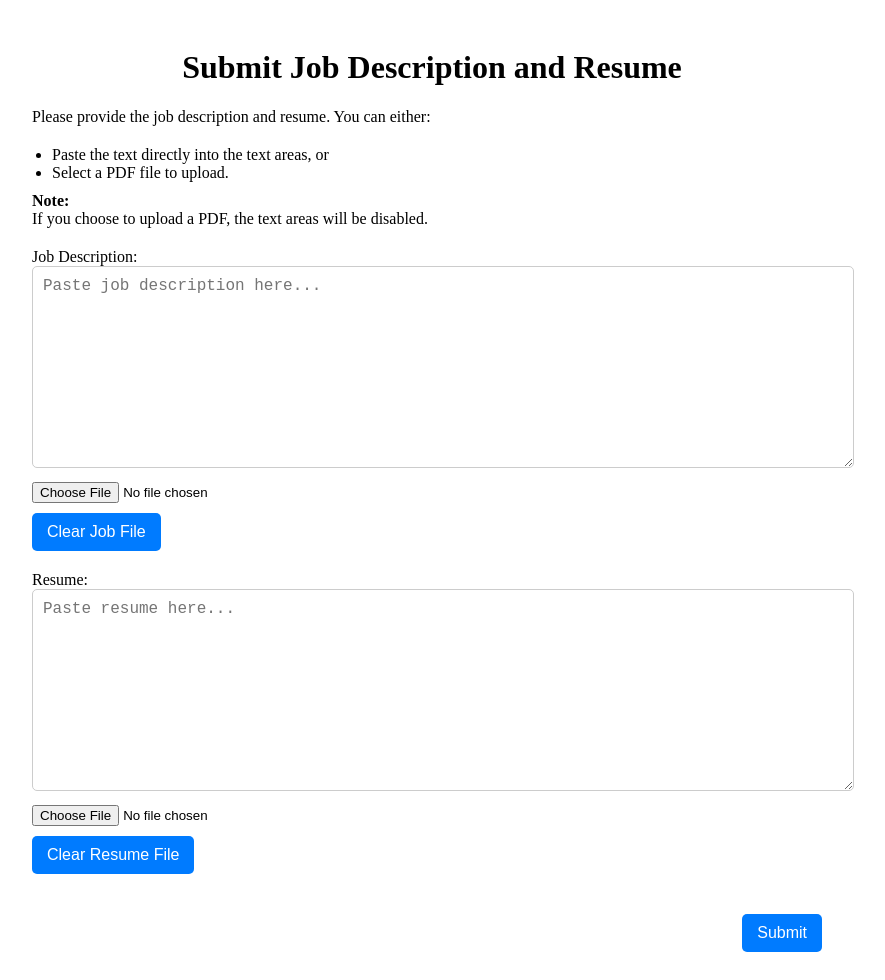
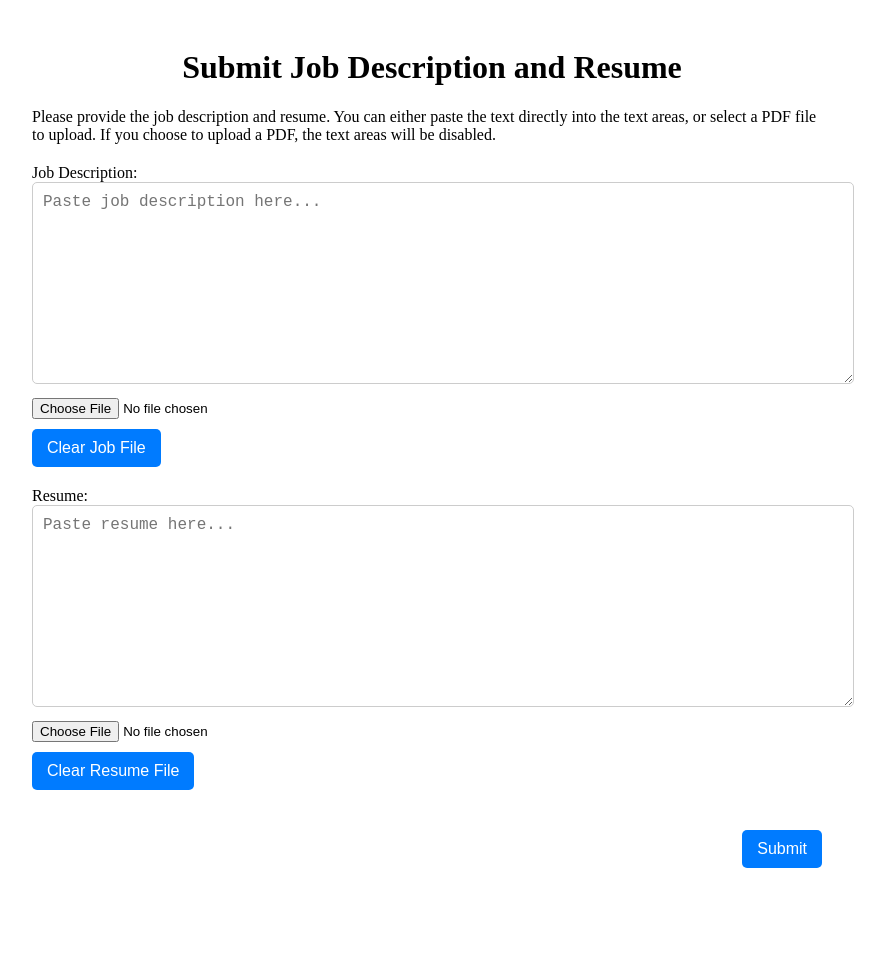
Before and after one commit to rjhalliday/rjhalliday.github.io, a Jekyll site: the page resumescan/index.html, which Jekyll copies as it is, in a window 1280 px wide. Shown: the whole page, without its empty margins (208-1093 px from the left). Built offline with Jekyll 4.4.1, drawn with Linux system fonts in a browser that asks for light colours; after the commit the page ends 900 px from its top, so only the background shows below that.

Commit message:
Update index.html

```diff
--- a/resumescan/index.html
+++ b/resumescan/index.html
@@ -9,13 +9,7 @@
 <body>
     <div class="container">
         <h1>Submit Job Description and Resume</h1>
-        <p>Please provide the job description and resume. You can either:
-            <ul>
-                <li>Paste the text directly into the text areas, or</li>
-                <li>Select a PDF file to upload.</li>
-            </ul>
-            <strong>Note:</strong> If you choose to upload a PDF, the text areas will be disabled.
-        </p>
+        <p>Please provide the job description and resume. You can either paste the text directly into the text areas, or select a PDF file to upload. If you choose to upload a PDF, the text areas will be disabled.</p>
         <form id="job-resume-form">
             <!-- Job Description Inputs -->
             <div class="form-section">
```
